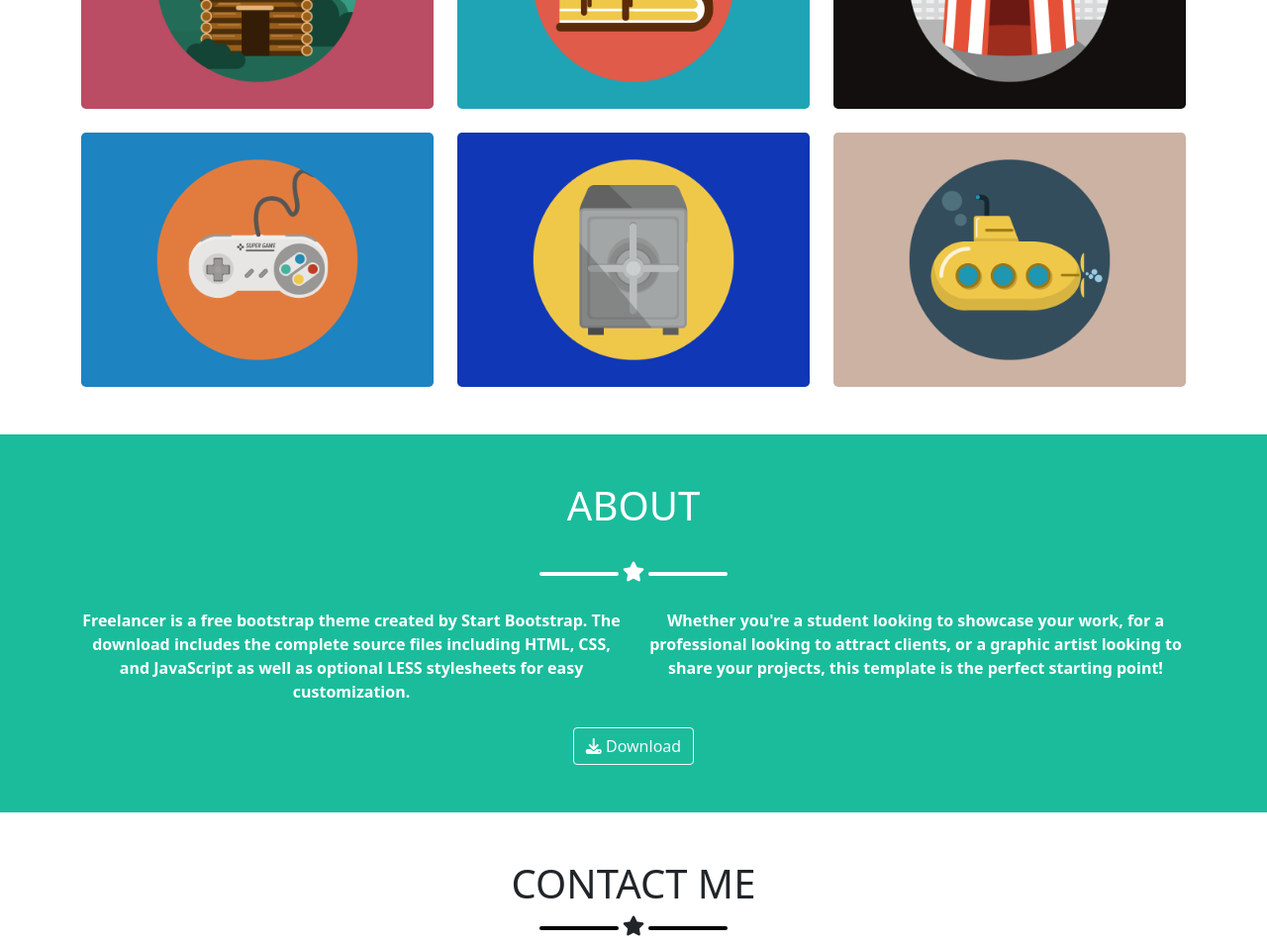
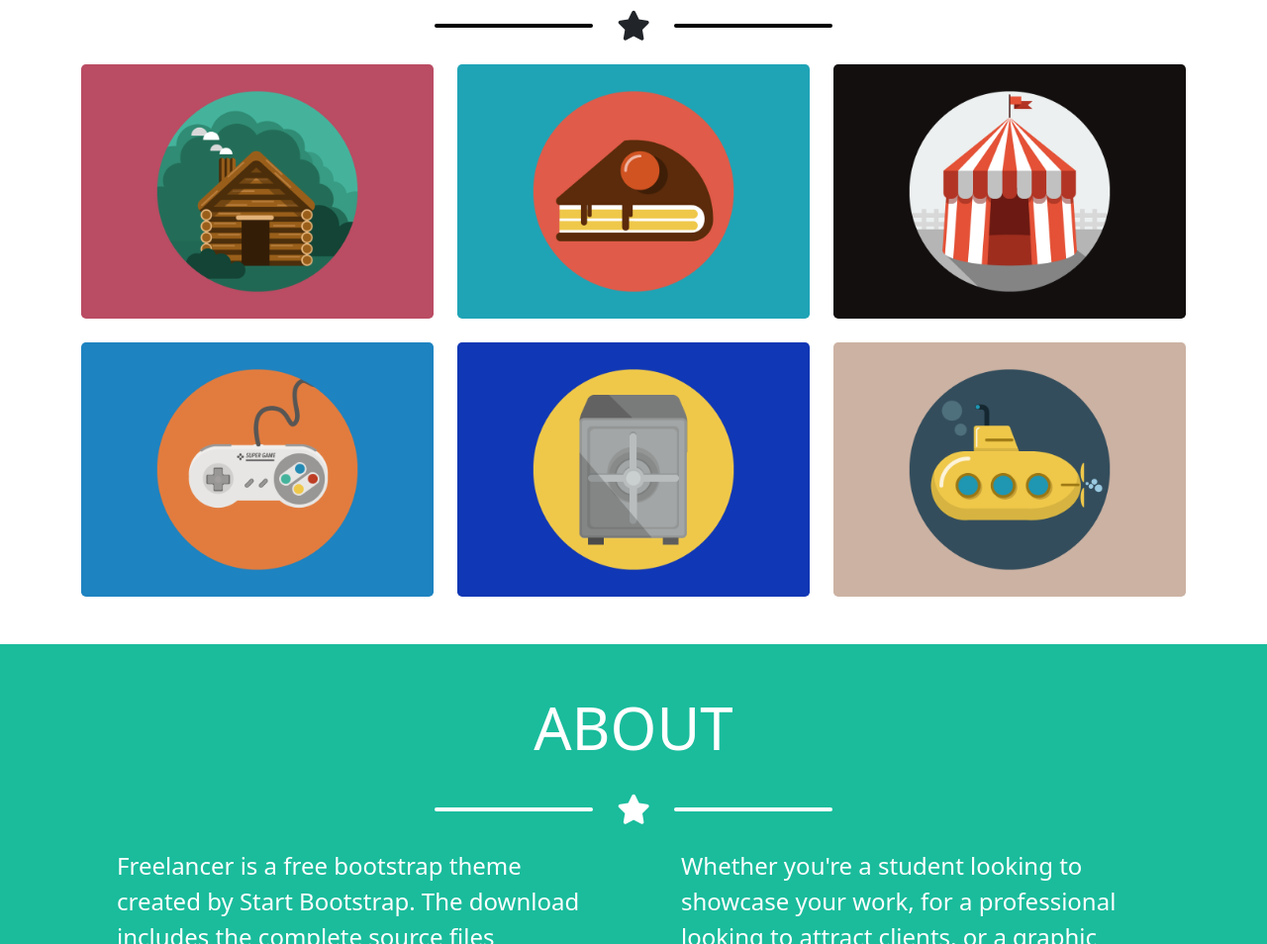
Before and after one commit to Crisano97/html-css-bootstrap-freelancer, a plain HTML site: page index.html in a window 1280 px wide. Shown: the part 750-1704 px from the top of the page at 99% size. Drawn offline with nearby package versions, Linux system fonts and the light colour scheme.

Commit message:
Milestone 1

```diff
--- a/css/style.css
+++ b/css/style.css
@@ -5,7 +5,7 @@
 }
 
 .m_avatar {
-    width: 200px;
+    width: 250px;
 }
 
 .m_image {
@@ -21,7 +21,7 @@
 .iconwrapper::after {
     content: '';
     display: inline-block;
-    width: 5em;
+    width: 10em;
     height: 4px;
     background: white;
     vertical-align: middle;
@@ -33,7 +33,7 @@
 .iconwrapper_b::after {
     content: '';
     display: inline-block;
-    width: 5em;
+    width: 10em;
     height: 4px;
     background: black;
     vertical-align: middle;
@@ -51,7 +51,9 @@
 }
 
 .fa-star {
-    font-size: 20px;
+    font-size: 30px;
+    padding: 0 20px;
+    vertical-align: middle;
 }
 
 .circle::before {
@@ -65,3 +67,7 @@
     font-size: 20px;
     margin-right: 10px;
 }
+
+.fs_b {
+    font-size: 60px;
+}
--- a/index.html
+++ b/index.html
@@ -22,18 +22,18 @@
     <main>
         <section class="ms_section_bg py-5">
             <div class="container">
-                <div class="row text-center">
+                <div class="row text-center g-4">
                     <div class="col-12">
                         <img class="m_avatar" src="./img/avatar.svg" alt="">
                     </div>
                     <div class="col-12">
-                        <h1>START BOOTSTRAP</h1>
+                        <h1 class="fs_b">START BOOTSTRAP</h1>
                     </div>
                     <div class="iconwrapper col-12">
                         <i class="fa-solid fa-star"></i>
                     </div>
                     <div class="col-12">
-                        <span>GRAPHIC ARTIST - WEB DESIGNER - ILLUSTRATOR</span>
+                        <span class="fs-3">GRAPHIC ARTIST - WEB DESIGNER - ILLUSTRATOR</span>
                     </div>
                 </div>
             </div>
@@ -43,7 +43,7 @@
             <div class="container">
                 <div class="row text-center g-4">
                     <div class="col-12">
-                        <h2>Portfolio</h2>
+                        <h2 class="fs_b">PORTFOLIO</h2>
                     </div>
                     <div class="iconwrapper_b col-12">
                         <i class="fa-solid fa-star"></i>
@@ -71,28 +71,28 @@
         </section>
         <section class="ms_section_bg p-5">
             <div class="container">
-                <div class="row text-center  g-4">
-                    <div class="col-12">
-                        <h1>ABOUT</h1>
+                <div class="row d-flex g-4">
+                    <div class="text-center col-12">
+                        <h2 class="fs_b">ABOUT</h2>
                     </div>
                     <div class="iconwrapper col-12">
                         <i class="fa-solid fa-star"></i>
                     </div>
-                    <div class="col-12 col-md-6">
-                        <span class="fw-bold">Freelancer is a free bootstrap theme created
+                    <div class="col-12 col-md-6 px-5">
+                        <span class="fs-4">Freelancer is a free bootstrap theme created
                             by Start Bootstrap. The download includes the complete source
                             files including HTML, CSS, and JavaScript as well as optional
                             LESS stylesheets for easy customization.
                         </span>
                     </div>
-                    <div class="col-12 col-md-6">
-                        <span class="fw-bold">Whether you're a student looking to showcase
+                    <div class="col-12 col-md-6  px-5">
+                        <span class="fs-4">Whether you're a student looking to showcase
                             your work, for a professional looking to attract clients, or a
                             graphic artist looking to share your projects, this template is
                             the perfect starting point!
                         </span>
                     </div>
-                    <div class="col-12">
+                    <div class="text-center col-12">
                         <button type="button" class="btn btn-outline-light">
                             <i class="fa-solid fa-download"></i>
                             Download
@@ -106,7 +106,7 @@
             <div class="container">
                 <div class="row text-center">
                     <div class="col-12">
-                        <h1>CONTACT ME</h1>
+                        <h2 class="fs_b">CONTACT ME</h2>
                     </div>
                     <div class="iconwrapper_b col-12">
                         <i class="fa-solid fa-star"></i>
```
